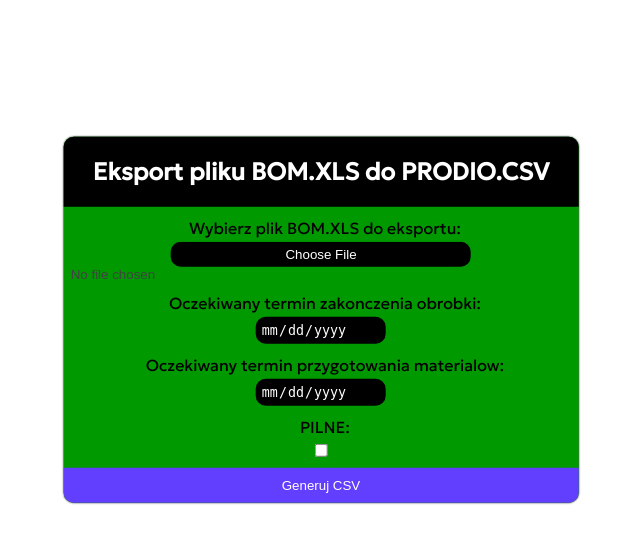
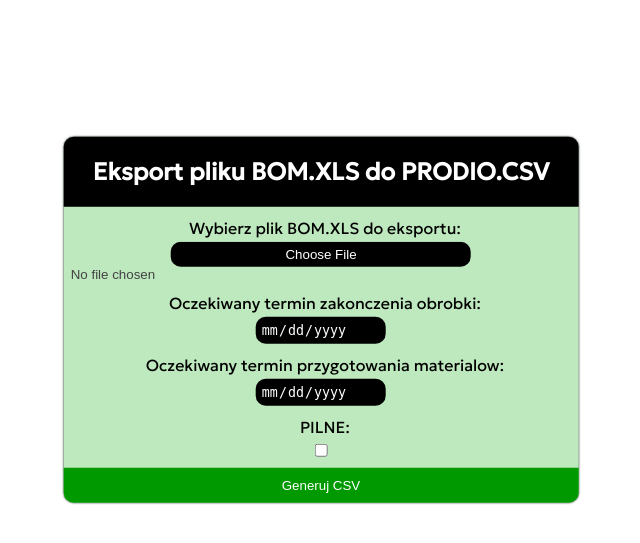
Before and after one commit to lemix196/bomtoprodiocsv, a Flask app: page / in a window 1280 px wide. Shown: the top 543 px of the page, without its empty margins (319-959 px from the left). Run offline with Flask 3, Linux system fonts and the light colour scheme.

Commit message:
correct styling of form field

```diff
--- a/static/css/home.css
+++ b/static/css/home.css
@@ -9,7 +9,7 @@ body {
     top: 40%;
     left: 50%;
     transform: translate(-50%, -50%);
-    background-color: #009900;
+    background-color: #bee9be;
     color: black;
     border-radius: 10px;
     font-family: Geologica;
@@ -101,7 +101,7 @@ body {
 .submit-input {
     padding: 10px;
     width: 100%;
-    background-color: rgb(98, 62, 255);
+    background-color: #009900;
     color: white;
     border: none;
     border-radius: 0px 0px 10px 10px;
```
